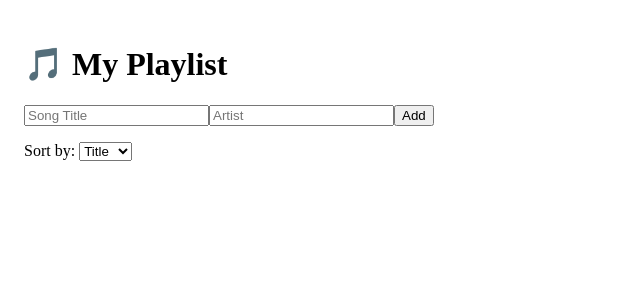
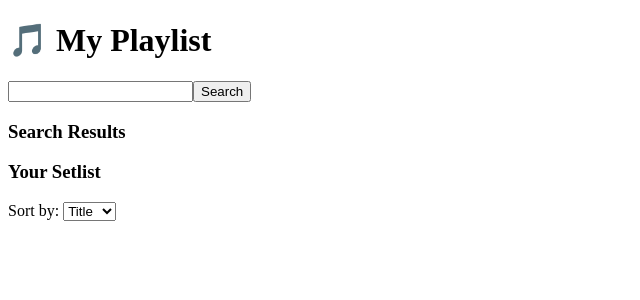
Before and after one commit to chrismoroney/music-playing-app, a React app: page / in a window 1280 px wide. Shown: the top 300 px of the page, without its empty margins (0-640 px from the left). Built offline with nearby package versions, Linux system fonts and the light colour scheme.

Commit message:
update search to pull from proxy backend

```diff
--- a/src/App.jsx
+++ b/src/App.jsx
@@ -1,13 +1,15 @@
 import React, { useState } from 'react';
 import SongForm from './Components/SongForm';
 import SongList from './Components/SongList';
+import SearchBar from './Components/Searchbar';
 
 function App() {
   const [songs, setSongs] = useState([]);
   const [sortBy, setSortBy] = useState('title');
 
   const addSong = (song) => {
-    setSongs([...songs, song]);
+    // prevent duplicates
+    setSongs(prev => prev.some(s => s.id === song.id) ? prev : [...prev, song]);
   };
 
   const removeSong = (id) => {
@@ -19,9 +21,9 @@ function App() {
   );
 
   return (
-    <div style={{ padding: '1rem' }}>
+    <div className="App">
       <h1>🎵 My Playlist</h1>
-      <SongForm onAddSong={addSong} />
+      <SearchBar onAddSong={addSong} />
       <div style={{ marginTop: '1rem' }}>
         <label>Sort by: </label>
         <select value={sortBy} onChange={(e) => setSortBy(e.target.value)}>
@@ -33,5 +35,4 @@ function App() {
     </div>
   );
 }
-
 export default App;
--- /dev/null
+++ b/src/Components/SearchBar.jsx
@@ -0,0 +1,55 @@
+import React, { useState } from 'react';
+
+const SearchBar = () => {
+  const [query, setQuery] = useState('');
+  const [results, setResults] = useState([]);
+  const [setlist, setSetlist] = useState([]);
+
+  const handleSearch = async (e) => {
+    e.preventDefault();
+    try {
+      const res = await fetch(`http://localhost:5001/api/search?q=${encodeURIComponent(query)}`);
+      const data = await res.json();
+      setResults(Array.isArray(data.results) ? data.results : []);
+    } catch (error) {
+      console.error('Fetch error:', error);
+      setResults([]);
+    }
+  };
+
+  const addToSetlist = (song) => {
+    if (!setlist.some(item => item.id === song.id)) {
+      setSetlist([...setlist, song]);
+    }
+  };
+
+  return (
+    <div>
+      <form onSubmit={handleSearch}>
+        <input value={query} onChange={(e) => setQuery(e.target.value)} />
+        <button type="submit">Search</button>
+      </form>
+
+      <h3>Search Results</h3>
+      <ul>
+        {results.map(song => (
+          <li key={song.id}>
+            {song.title} by {song.artist}
+            <button onClick={() => addToSetlist(song)}>Add</button>
+          </li>
+        ))}
+      </ul>
+
+      <h3>Your Setlist</h3>
+      <ul>
+        {setlist.map(song => (
+          <li key={song.id}>
+            {song.title} by {song.artist}
+          </li>
+        ))}
+      </ul>
+    </div>
+  );
+};
+
+export default SearchBar;
```
